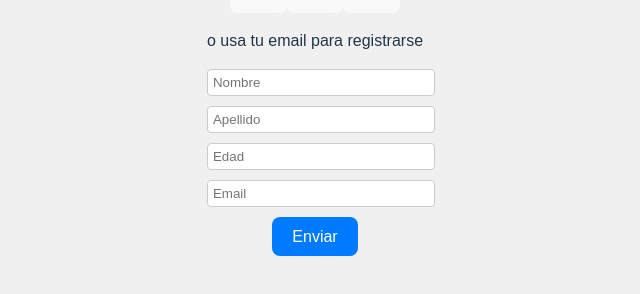
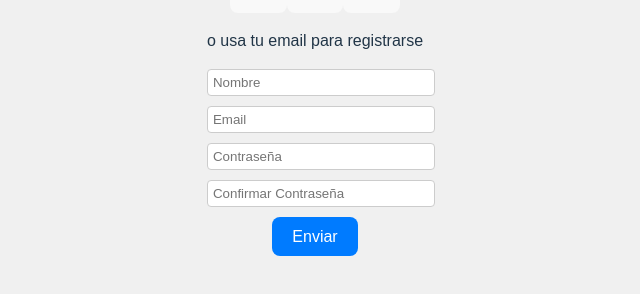
Before and after one commit to GRUMOS/Componentes-Eventos, a React (Vite) app: page / in a window 1280 px wide. Shown: the part 324-618 px from the top of the page, without its empty margins (325-965 px from the left). Built offline with nearby package versions, Linux system fonts and the light colour scheme.

Commit message:
Formulario

```diff
--- a/src/Components/Formulario.jsx
+++ b/src/Components/Formulario.jsx
@@ -2,13 +2,29 @@ import React, { useState } from 'react';
 
 const Formulario = () => {
   const [nombre, setNombre] = useState('');
-  const [apellido, setApellido] = useState('');
-  const [edad, setEdad] = useState('');
   const [email, setEmail] = useState('');
+  const [contrasena, setContrasena] = useState('');
+  const [confirmarContrasena, setConfirmarContrasena] = useState('');
+  const [error, setError] = useState(false);
+
+  const validarDatos = (e) => {
+    e.preventDefault();
+
+    if (nombre === '' || email === '' || contrasena === '' || confirmarContrasena === '') {
+      setError(true);
+      return;
+    }
+    setError(false);
+    setNombre('');
+    setEmail('');
+    setContrasena('');
+    setConfirmarContrasena('');
+  };
 
   return (
     <>
-      <form className="formulario">
+      <form className="formulario" onSubmit={validarDatos}>
+        {error && <p>Todos los campos son obligatorios</p>}
         <div className="form-group">
           <input
             type="text"
@@ -21,32 +37,32 @@ const Formulario = () => {
         </div>
         <div className="form-group">
           <input
-            type="text"
-            name="apellido"
-            className="form-control"
-            placeholder="Apellido"
-            onChange={(e) => setApellido(e.target.value)}
-            value={apellido}
-          />
-        </div>
-        <div className="form-group">
-          <input
-            type="text"
-            name="edad"
-            className="form-control"
-            placeholder="Edad"
-            onChange={(e) => setEdad(e.target.value)}
-            value={edad}
-          />
-        </div>
-        <div className="form-group">
-          <input
             type="email"
             name="email"
             className="form-control"
             placeholder="Email"
             onChange={(e) => setEmail(e.target.value)}
             value={email}
+          />
+        </div>
+        <div className="form-group">
+          <input
+            type="password"
+            name="contrasena"
+            className="form-control"
+            placeholder="Contraseña"
+            onChange={(e) => setContrasena(e.target.value)}
+            value={contrasena}
+          />
+        </div>
+        <div className="form-group">
+          <input
+            type="password"
+            name="confirmarContrasena"
+            className="form-control"
+            placeholder="Confirmar Contraseña"
+            onChange={(e) => setConfirmarContrasena(e.target.value)}
+            value={confirmarContrasena}
           />
         </div>
         <button type="submit" className="btn btn-primary">
--- a/src/assets/style.css
+++ b/src/assets/style.css
@@ -33,3 +33,9 @@ body {
   .form-group {
     margin-bottom: 10px;
   }
+  .error-message {
+    color: red;
+    font-size: 14px;
+    margin-top: 5px;
+
+  }
```
